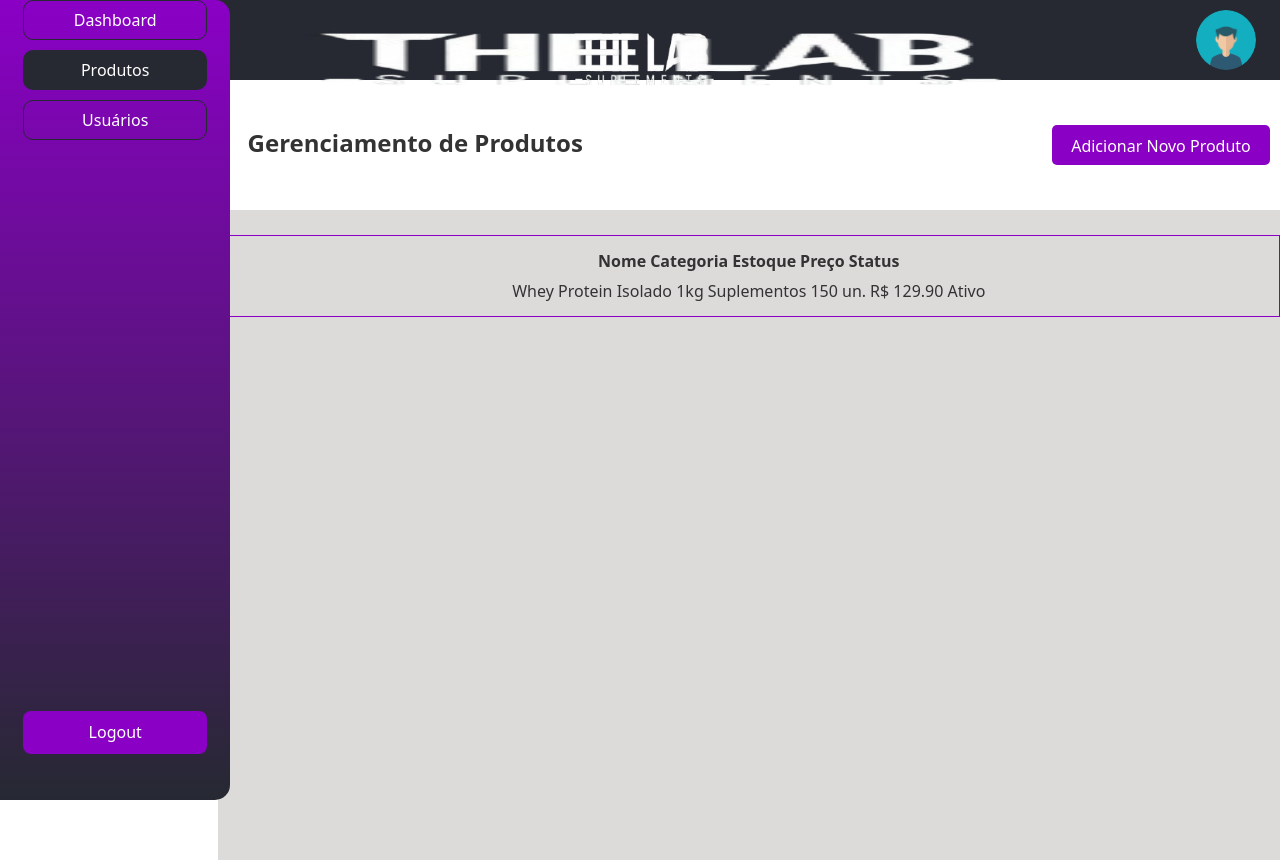
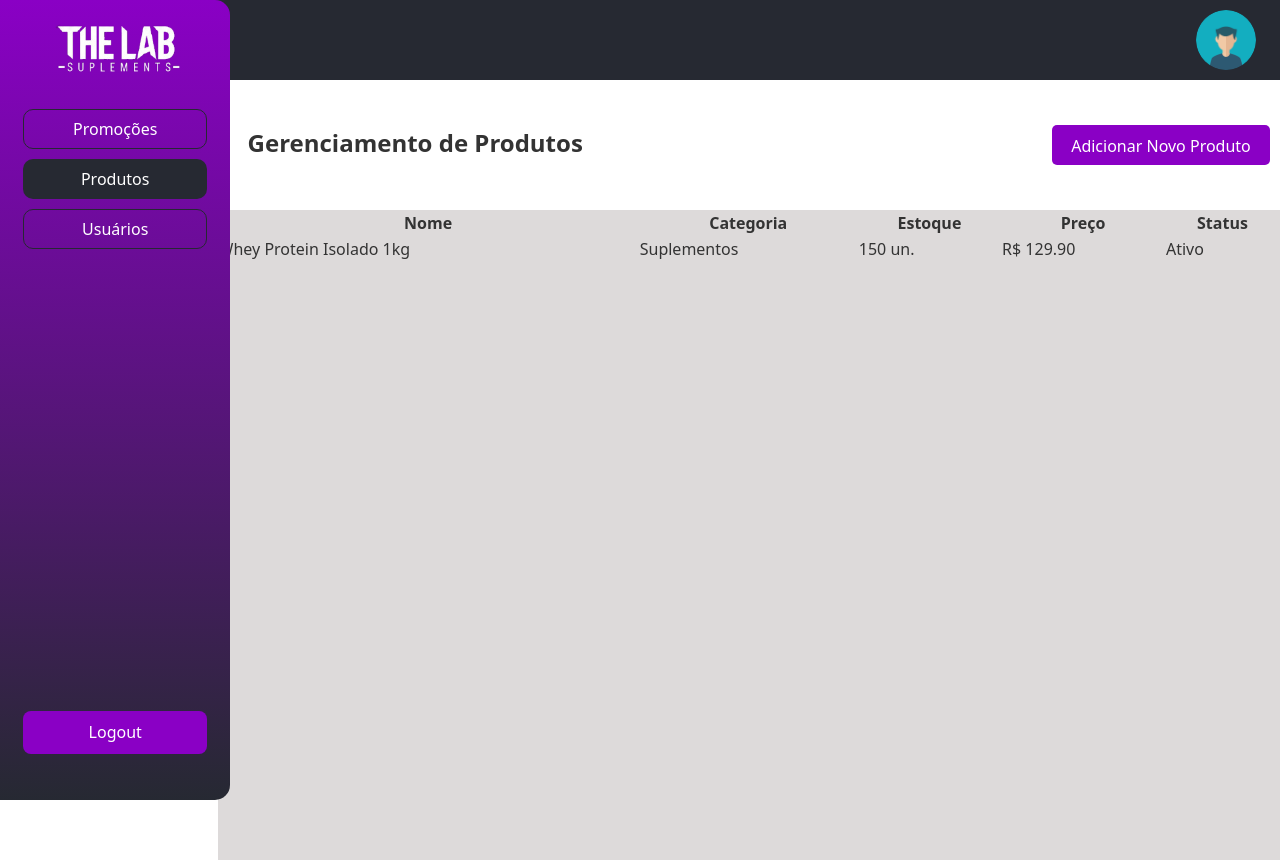
Before and after one commit to Andrevieiram/Ecommerce-The-Lab-Suplements, a React (Vite) app: page /produto in a window 1280 px wide. Built offline with nearby package versions, Linux system fonts and the light colour scheme.

Commit message:
Ajuste de logo na página de login, modificações em tabela

```diff
--- a/src/Home/Home.css
+++ b/src/Home/Home.css
@@ -62,9 +62,9 @@
     z-index: 20;
 
     .logo-left{
-    width: 60%;
-    margin-top: 10px;
-    margin-bottom: 20px;
+        width: 60%;
+        margin-top: 10px;
+        margin-bottom: 20px;
     }
 
     .nav-items {
@@ -195,13 +195,9 @@
     right: 0;
     background-color: rgb(221, 218, 218);
     #lista-produtos{
-        display: flex;
-        flex-direction: column;
-        justify-content: center;
-        align-items: center;
-        margin-top: 25px;
-        border: solid #8A00C5 1px;
-        padding: 10px
+        width: 100%;
+        border-collapse: collapse;
 
     }
+
 }
--- a/src/Home/Home.tsx
+++ b/src/Home/Home.tsx
@@ -13,7 +13,7 @@ const Home = () => {
           <img className="logo-left" src="images\WhatsApp_Image_2025-10-28_at_11.50.35-removebg-preview.png" alt="The Lab Suplements" />
 
           <div className="nav-items">
-            <button className="nav-item">Dashboard</button>
+            <button className="nav-item" onClick={() => navigate('/promoções')}>Promoções</button>
             <button className="nav-item-active">Produtos</button>
             <button className="nav-item">Usuários</button>
           </div>
--- a/src/Login/Login.css
+++ b/src/Login/Login.css
@@ -2,6 +2,7 @@
   position: relative;
   height: 100vh;
   display: flex;
+  flex-direction: column;
   justify-content: center;
   align-items: center;
   font-family: 'Poppins', sans-serif;
@@ -25,18 +26,15 @@
 }
 
 
-.logo-left {
-  position: fixed;
+.logo-left-login {
+  position:absolute;
   top: 05px;
-  left: 50%;
-  transform: translate(-50%);
-  width: 180px;
-  height: 90px;
-  background-image: url("../assets/WhatsApp_Image_2025-10-28_at_11.50.35-removebg-preview.png");
-  background-size: contain;
-  background-repeat: no-repeat;
-  background-position: center;
-  z-index: 1000;
+  display: flex;
+  flex-direction: column;
+  z-index: 10;
+  img{
+    width: 100%;
+  }
 }
 
 #login-container {
@@ -56,6 +54,7 @@
   padding: 2.5rem 2rem;
   text-align: center;
   font-family: 'Poppins', sans-serif;
+  margin-top: 20px;
 }
 
 #login-container h2 {
--- a/src/Login/Login.tsx
+++ b/src/Login/Login.tsx
@@ -3,7 +3,7 @@ import './Login.css';
 const Login = () => {
   return (
     <div id="background-container">
-      <div className = "logo-left"></div>
+      <div className = "logo-left-login"><img src='images\WhatsApp_Image_2025-10-28_at_11.50.35-removebg-preview.png'></img></div>
 
       <div id="login-container">
 
--- a/src/Users/Users.tsx
+++ b/src/Users/Users.tsx
@@ -13,7 +13,7 @@ const Users = () => {
           <img className="logo-left" src="images\WhatsApp_Image_2025-10-28_at_11.50.35-removebg-preview.png" alt="The Lab Suplements" />
 
           <div className="nav-items">
-            <button className="nav-item">Dashboard</button>
+            <button className="nav-item">Promoções</button>
             <button className="nav-item">Produtos</button>
             <button className="nav-item-active">Usuários</button>
           </div>
```
Also changed, not shown: src/assets/WhatsApp_Image_2025-10-28_at_11.50.35-removebg-preview.png (deleted).
